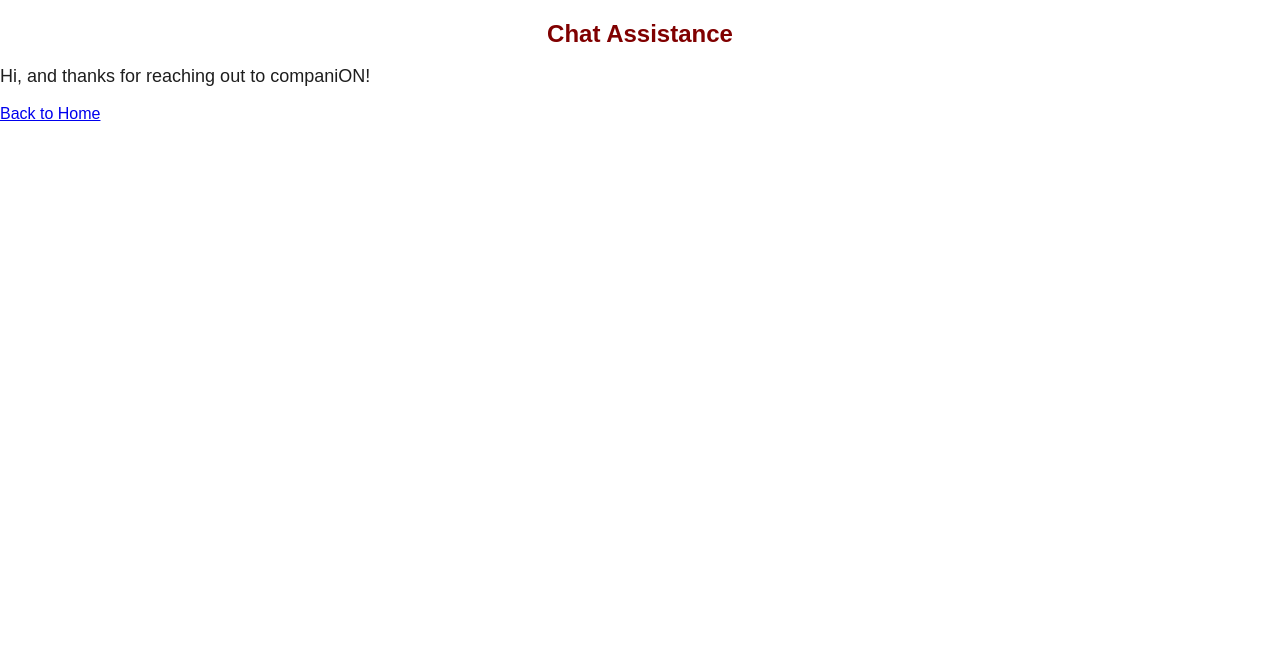
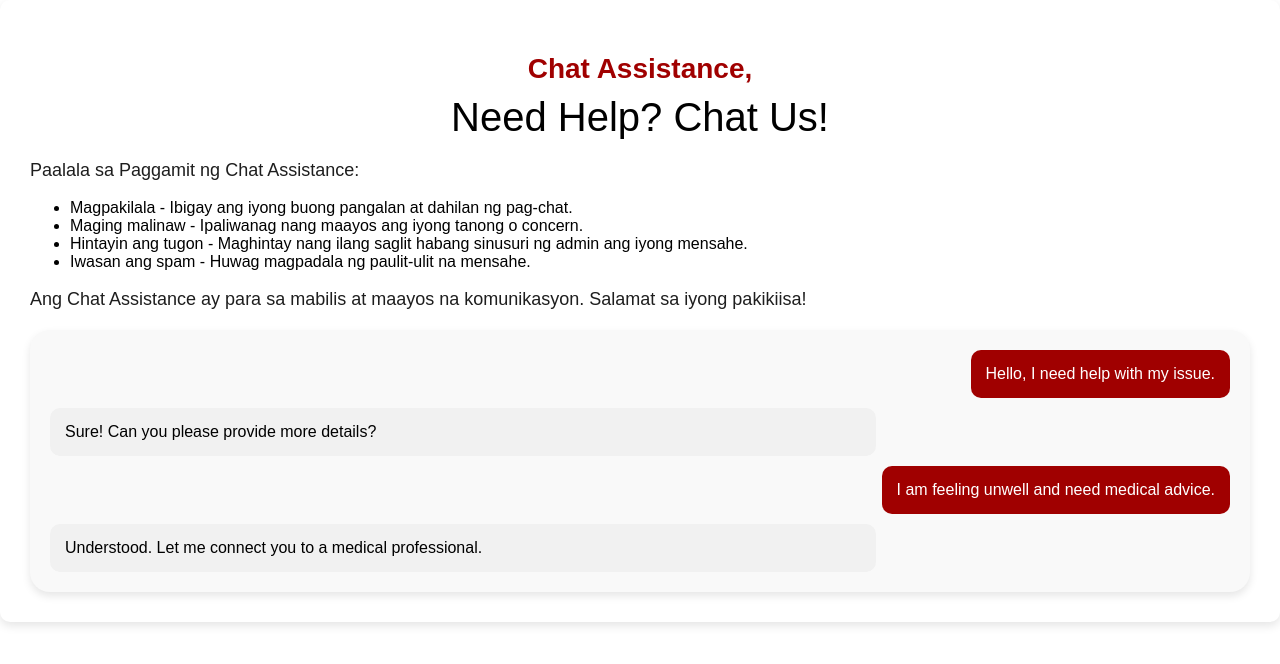
Before and after one commit to Gothboi26/SeniorWEb, a React (Create React App) app in the folder companion/: page /chat in a window 1280 px wide. Shown: the top 664 px of the page. Built offline with nearby package versions, Linux system fonts and the light colour scheme; a web font is replaced by a local one.

Commit message:
Edit Chat UI

```diff
--- a/companion/src/Chat.css
+++ b/companion/src/Chat.css
@@ -18,3 +18,57 @@
 .chat-assistance-button:hover {
   background-color: #a00000; /* Darker red on hover */
 }
+.chat-assistance {
+  background-color: white;
+  width: 100%;
+  max-width: 12000px;
+  padding: 30px;
+  border-radius: 10px;
+  box-shadow: 0 4px 10px rgba(0, 0, 0, 0.1);
+}
+
+.chat-assistance h2 {
+  color:#a00000;
+  font-size: 28px;
+  margin-bottom: 10px;
+  text-align: center;
+}
+
+.chat-assistance h1 {
+  margin: 10px 0 20px;
+  font-size: 40px;
+  font-weight: normal;
+  text-align: center;
+}
+
+
+
+/* Chat  Section */
+.chat-window {
+  display: flex;
+  flex-direction: column;
+  gap: 10px;
+  margin-top: 20px;
+  background-color: #f9f9f9;
+  border-radius: 20px;
+  padding: 20px;
+  box-shadow: 0 4px 8px rgba(0, 0, 0, 0.1);
+}
+
+.chat-bubble {
+  max-width: 70%;
+  padding: 15px;
+  border-radius: 10px;
+  font-size: 16px;
+}
+
+.chat-bubble.user {
+  background-color: #a00000;
+  color: white;
+  align-self: flex-end;
+}
+
+.chat-bubble.bot {
+  background-color: #f1f1f1;
+  color: black;
+}
--- a/companion/src/Chat.js
+++ b/companion/src/Chat.js
@@ -1,15 +1,30 @@
 import React from "react";
-import Navbar from "./Navbar"; // Import the Navbar component
+import Navbar from "./Navbar"; // Import Navbar component
 
-const Chat = ({ role, handleLogout }) => {
+function Chat({ role, handleLogout }) {
   return (
     <div>
-      <Navbar role={role} handleLogout={handleLogout} />
-      <h2>Chat Assistance</h2>
-      <p>Hi, and thanks for reaching out to companiON!</p>
-      <a href="/">Back to Home</a>
+      <Navbar role={role} handleLogout={handleLogout} /> {/* Add Navbar */}
+      <div className="chat-assistance">
+        <h2>Chat Assistance, </h2>
+        <h1>Need Help? Chat Us!</h1>
+        <p>Paalala sa Paggamit ng Chat Assistance:</p>
+        <ul>
+          <li>Magpakilala - Ibigay ang iyong buong pangalan at dahilan ng pag-chat.</li>
+          <li>Maging malinaw - Ipaliwanag nang maayos ang iyong tanong o concern.</li>
+          <li>Hintayin ang tugon - Maghintay nang ilang saglit habang sinusuri ng admin ang iyong mensahe.</li>
+          <li>Iwasan ang spam - Huwag magpadala ng paulit-ulit na mensahe.</li>
+        </ul>
+        <p>Ang Chat Assistance ay para sa mabilis at maayos na komunikasyon. Salamat sa iyong pakikiisa!</p>
+        <div className="chat-window">
+          <div className="chat-bubble user">Hello, I need help with my issue.</div>
+          <div className="chat-bubble bot">Sure! Can you please provide more details?</div>
+          <div className="chat-bubble user">I am feeling unwell and need medical advice.</div>
+          <div className="chat-bubble bot">Understood. Let me connect you to a medical professional.</div>
+        </div>
+      </div>
     </div>
   );
-};
+}
 
 export default Chat;
```
